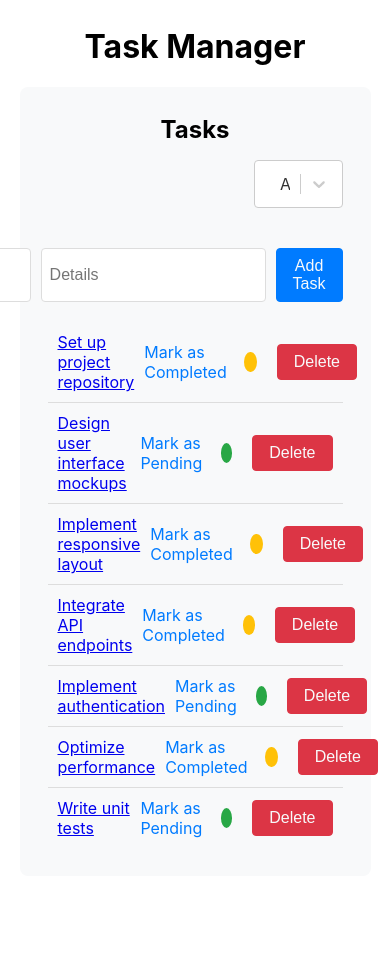
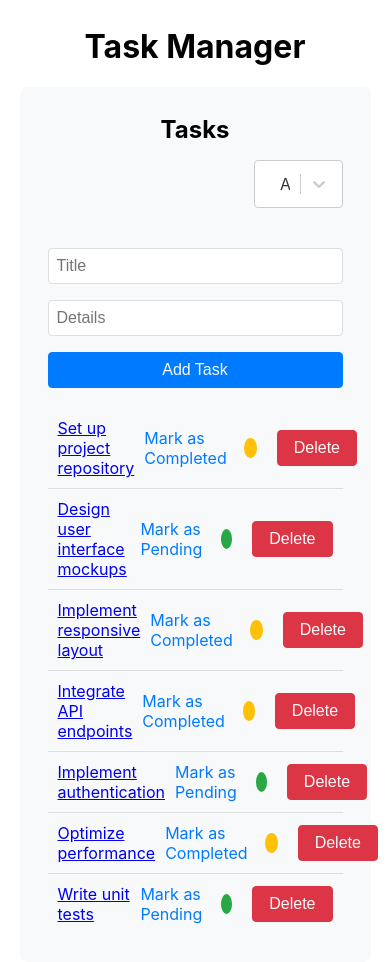
Before and after one commit to isaac-wahba/task-management-app, a React (Create React App) app: page / in a window 390 px wide. Shown: the top 962 px of the page. Before the commit the page ends 882 px from the top, so only its background shows below. Built offline with nearby package versions, Linux system fonts and the light colour scheme.

Commit message:
add responsiveness to task form

```diff
--- a/src/components/atoms/Input/Input.scss
+++ b/src/components/atoms/Input/Input.scss
@@ -3,7 +3,6 @@
   padding: 8px;
   border: 1px solid #ddd;
   border-radius: 4px;
-  margin-right: 10px;
   font-size: 16px;
 }
 
--- a/src/components/organisms/TaskForm/TaskForm.scss
+++ b/src/components/organisms/TaskForm/TaskForm.scss
@@ -5,6 +5,8 @@
   flex-direction: row;
   justify-content: end;
   align-items: stretch;
+  gap: 1rem;
+
   > *:not(:last-child) {
     flex: 2;
   }
@@ -12,6 +14,18 @@
   > *:last-child {
     flex: 1;
   }
+
+  @media (max-width: 992px) {
+    flex-direction: column;
+    gap: 1rem;
+    > *:not(:last-child) {
+      flex: 1;
+    }
+
+    > *:last-child {
+      flex: 1;
+    }
+  }
 }
 
 .error-message {
```
